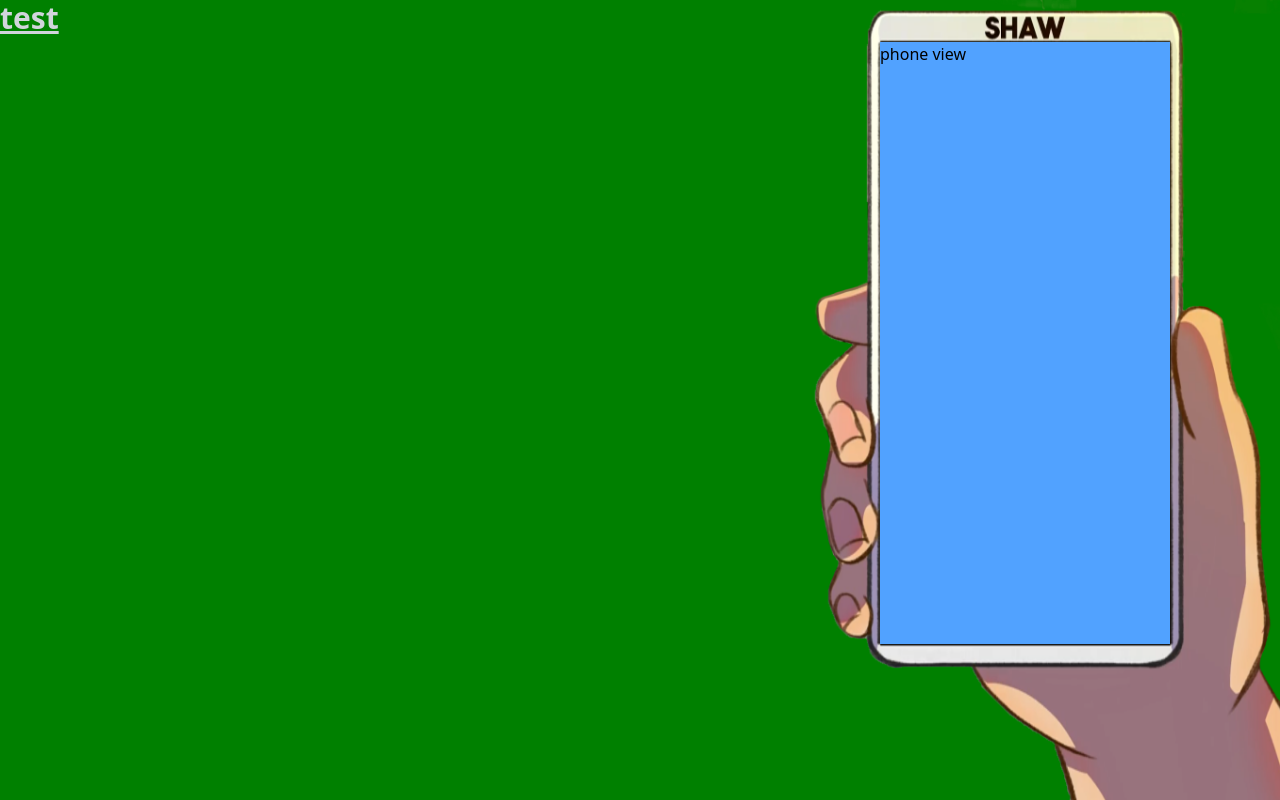
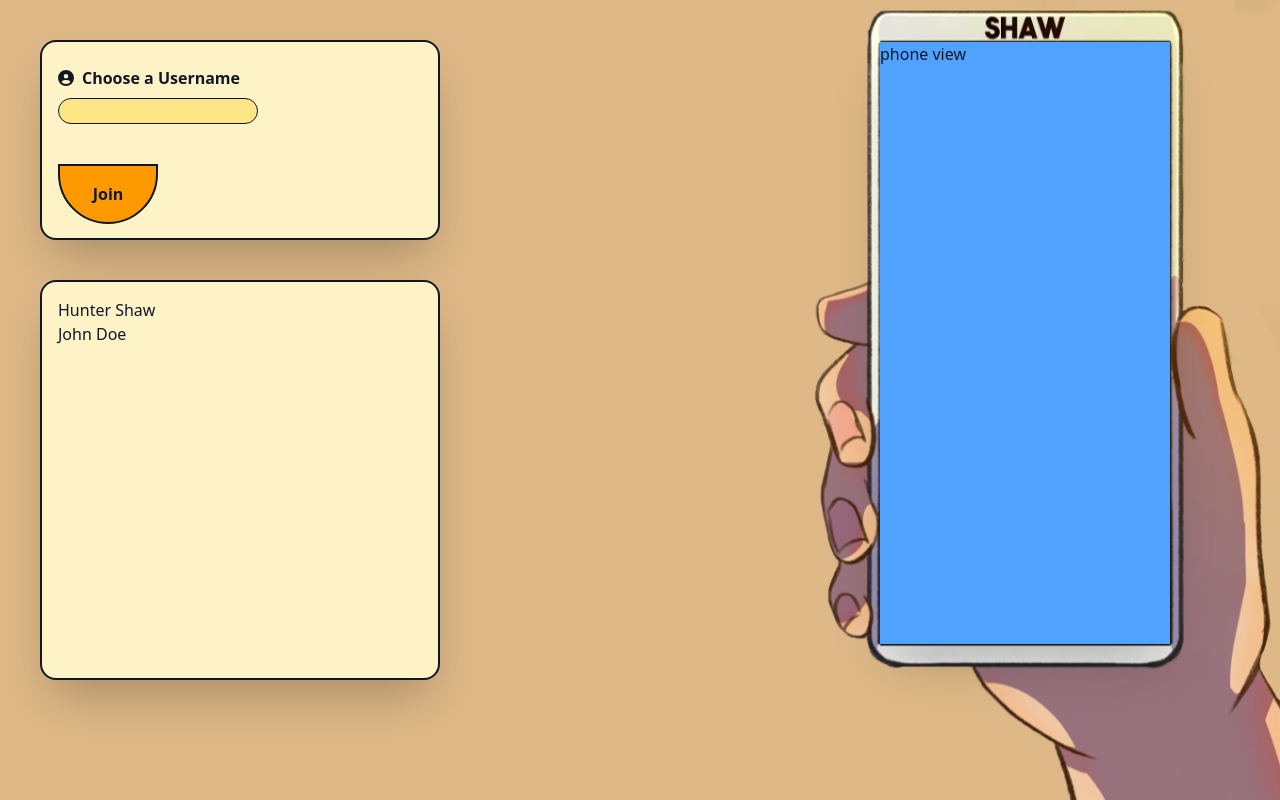
Before and after one commit to Kasador/hunterstevenshaw-chat-io, a React (Vite) app: page / in a window 1280 px wide. Built offline with nearby package versions, Linux system fonts and the light colour scheme.

Commit message:
Added UI/UX elements, make a user, list of current users.

```diff
--- a/package.json
+++ b/package.json
@@ -20,6 +20,7 @@
     "express": "^5.1.0",
     "react": "^19.0.0",
     "react-dom": "^19.0.0",
+    "react-icons": "^5.5.0",
     "tailwindcss": "^4.1.4"
   },
   "devDependencies": {
--- a/src/App.tsx
+++ b/src/App.tsx
@@ -1,13 +1,16 @@
 import './App.css'
 import Phone from './assets/images/phone_graphic.png'
+import ListOfUsers from './components/ListOfUsers'
 import PhoneView from './components/PhoneView'
+import User from './components/User'
 
 export default function App() {
   return (
-    <>
-     <h1 className='text-3xl font-bold underline text-gray-300'>test</h1>
+    <section className='text-gray-900'>
      <img src={Phone} alt="Phone View Graphic of iPhone" className='h-200 w-120 absolute bottom-0 right-0'/>
      <PhoneView />
-    </>
+     <User />
+     <ListOfUsers />
+    </section>
   )
 }
--- /dev/null
+++ b/src/components/ListOfUsers.tsx
@@ -0,0 +1,8 @@
+export default function ListOfUsers() {
+    return (
+        <section className="h-100 w-100 bg-amber-100 border-2 shadow-2xl rounded-2xl p-4 m-10">
+            <h1>Hunter Shaw</h1>
+            <h1>John Doe</h1>
+        </section>
+    )
+}
--- a/src/components/PhoneView.tsx
+++ b/src/components/PhoneView.tsx
@@ -1,6 +1,8 @@
+// https://tailwindcss.com/docs/box-shadow
+
 export default function PhoneView() {
     return (
-        <section className="h-150.5 w-72.5 absolute bottom-39 right-27.5 bg-blue-400">
+        <section className="h-150.5 w-72.5 absolute bottom-39 right-27.5 bg-blue-400 shadow-2xl">
             <h1>phone view</h1>
         </section>
     )
--- /dev/null
+++ b/src/components/User.tsx
@@ -0,0 +1,15 @@
+import { FaCircleUser } from "react-icons/fa6";
+
+export default function User() {
+    return (
+        <section className="h-50 w-100 bg-amber-100 border-2 shadow-2xl rounded-2xl p-4 m-10 flex flex-col">
+            <div className="flex items-center my-2">
+            <FaCircleUser />
+            <label className="font-extrabold px-2">Choose a Username</label>
+            </div>
+            <input type="text" className="w-50 bg-amber-200 border-1 rounded-2xl"/>
+                {/* <input type="submit" value="Submit" /> */}
+            <button type="button" className="font-extrabold my-10 p-4 w-25 bg-amber-500 border-2 rounded-b-full cursor-pointer">Join</button>
+        </section>
+    )
+}
--- a/src/index.css
+++ b/src/index.css
@@ -1,3 +1,3 @@
 body {
-  background-color: green;
+  background-color:burlywood
 }
```
Also changed, not shown: 1 other file (tests, documents, lock files or other folders).
